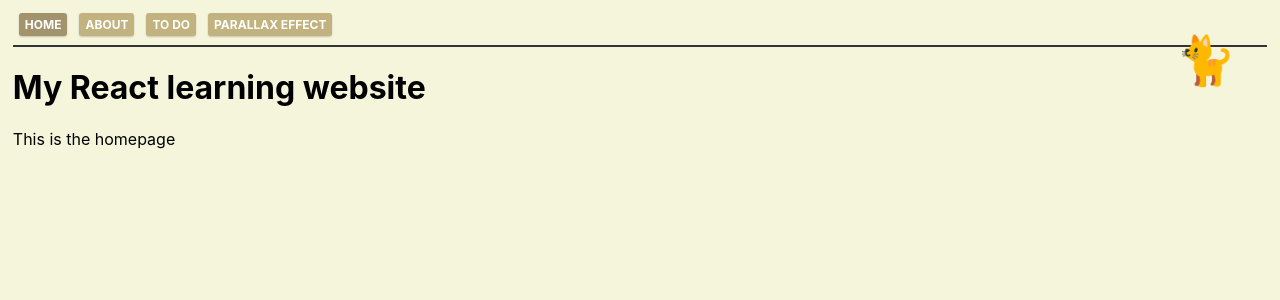
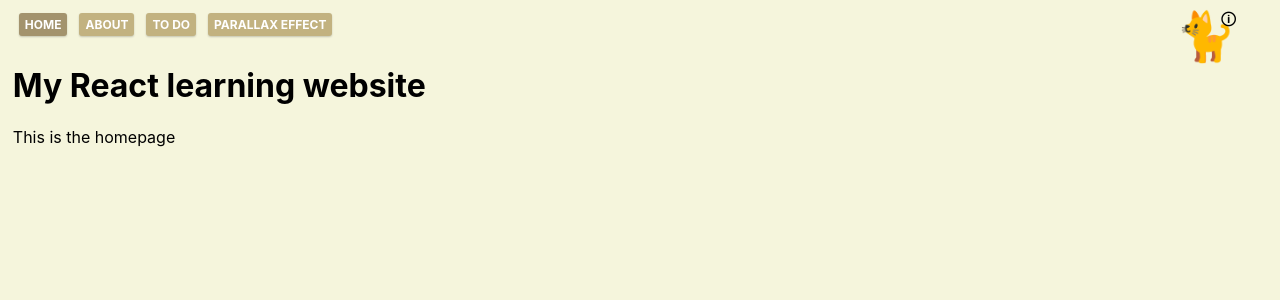
Before and after one commit to SamuelPimenta/SamuelPimenta.github.io, a React (Create React App) app: page / in a window 1280 px wide. Shown: the top 300 px of the page. Built offline with nearby package versions, Linux system fonts and the light colour scheme.

Commit message:
adds info tooltip to cat

```diff
--- a/package.json
+++ b/package.json
@@ -18,6 +18,7 @@
     "react-redux": "^8.0.5",
     "react-router-dom": "^6.10.0",
     "react-scripts": "5.0.1",
+    "react-tooltip": "^5.11.2",
     "typescript": "^4.9.5",
     "uuid": "^9.0.0",
     "web-vitals": "^2.1.4"
--- a/src/components/CatFact.tsx
+++ b/src/components/CatFact.tsx
@@ -1,3 +1,4 @@
+import { Tooltip } from 'react-tooltip';
 import axios from 'axios';
 import '../styles/components/CatFact.css'
 
@@ -21,6 +22,10 @@ function CatFact() {
 
   return (
     <div className='cat-fact'>
+      <Tooltip id="my-tooltip" />
+      <div className='cat-fact-info' data-tooltip-id="my-tooltip" data-tooltip-content="Click the cat for a cool fact!">
+        &#128712;
+        </div>
       <button className='cat-fact-button' onClick={handleButtonClick}>
         <span role="img" aria-label="Cat symbol">&#x1F408;</span>
       </button>
--- a/src/index.tsx
+++ b/src/index.tsx
@@ -6,6 +6,7 @@ import reportWebVitals from './reportWebVitals';
 import { HashRouter } from 'react-router-dom';
 import store from "./redux/store";
 import { Provider } from "react-redux";
+import 'react-tooltip/dist/react-tooltip.css'
 
 const root = ReactDOM.createRoot(
   document.getElementById('root') as HTMLElement
--- a/src/styles/components/CatFact.css
+++ b/src/styles/components/CatFact.css
@@ -1,6 +1,6 @@
 .cat-fact {
     position: fixed;
-    top: 4%;
+    top: 1%;
     right: 3%;
   }
 
@@ -8,4 +8,13 @@
     font-size: 3rem;
     background-color: transparent;
     border: none;
+    cursor: pointer;
 }
+
+.cat-fact-info {
+    position: absolute;
+    top: 0;
+    right: 0;
+    margin-right: 0.3rem;
+    cursor: help;
+}
--- a/src/styles/components/bars/TopBar.css
+++ b/src/styles/components/bars/TopBar.css
@@ -1,4 +1,3 @@
 .top-bar {
     height: 2em;
-    border-bottom: 2px solid #333;
   }
```
Also changed, not shown: 1 other file (tests, documents, lock files or other folders).
